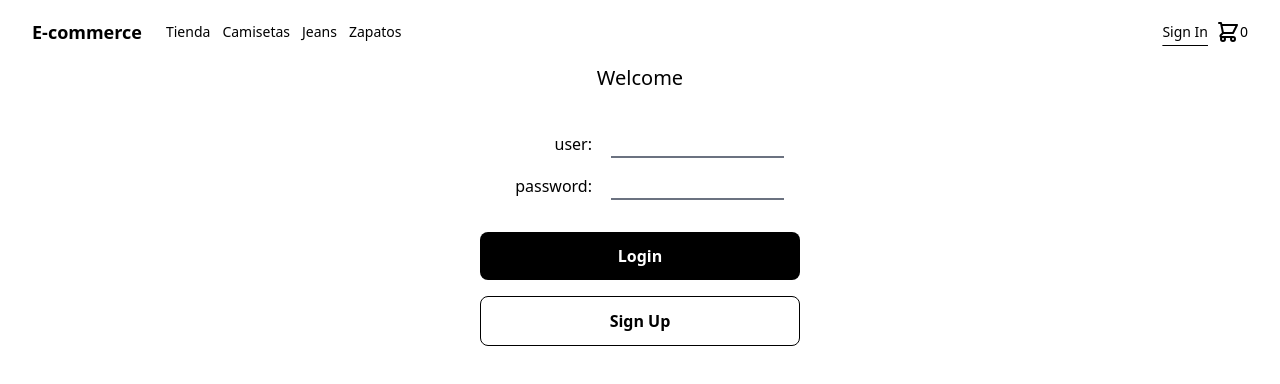
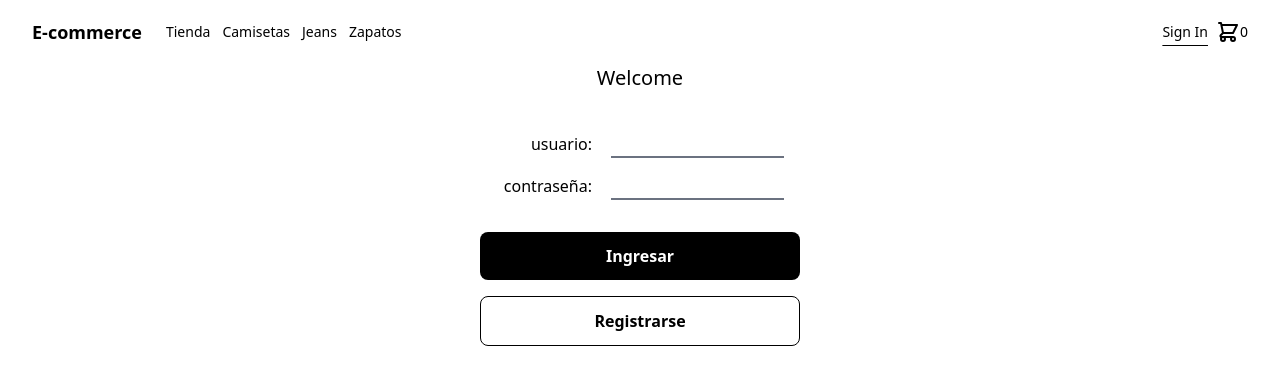
Before and after one commit to AndriwRC/diplomado-store, a React (Vite) app: page /sign-in in a window 1280 px wide. Shown: the top 384 px of the page. Built offline with nearby package versions, Linux system fonts and the light colour scheme; no server answers.

Commit message:
set forms information to spanish

```diff
--- a/src/Components/LogInForm/index.jsx
+++ b/src/Components/LogInForm/index.jsx
@@ -57,7 +57,7 @@ const LogInForm = ({ setShowSignUpForm }) => {
       >
         <div className='flex flex-wrap justify-between gap-4 p-4'>
           <label className='w-1/3 text-end' htmlFor='user'>
-            user:
+            usuario:
           </label>
           <input
             className='w-3/5 border-b-2 border-b-gray-500 outline-none focus-within:border-black'
@@ -67,7 +67,7 @@ const LogInForm = ({ setShowSignUpForm }) => {
             required
           />
           <label className='w-1/3 text-end' htmlFor='pass'>
-            password:
+            contraseña:
           </label>
           <input
             className='w-3/5 border-b-2 border-b-gray-500 outline-none focus-within:border-black'
@@ -78,13 +78,13 @@ const LogInForm = ({ setShowSignUpForm }) => {
           />
         </div>
         <button className='w-full py-3 rounded-lg font-semibold bg-black text-white'>
-          Login
+          Ingresar
         </button>
         <button
           className='py-3 rounded-lg font-semibold border border-black  text-black'
           onClick={() => setShowSignUpForm(true)}
         >
-          Sign Up
+          Registrarse
         </button>
       </form>
       <Modal
--- a/src/Components/SignUpForm/index.jsx
+++ b/src/Components/SignUpForm/index.jsx
@@ -33,13 +33,14 @@ function SignUpForm({ setShowSignUpForm, formMode }) {
 
   return (
     <form
+      ref={form}
       className='flex flex-col w-72 sm:w-80 bg-white'
       onSubmit={(e) => {
         e.preventDefault();
         createAccount();
       }}
     >
-      <label htmlFor='name'>Your name:</label>
+      <label htmlFor='name'>Nombre:</label>
       <input
         className='mt-1 mb-6 p-3 border border-black rounded-lg text-sm'
         id='name'
@@ -47,7 +48,7 @@ function SignUpForm({ setShowSignUpForm, formMode }) {
         placeholder='Peter'
         required
       />
-      <label htmlFor='email'>Your e-mail:</label>
+      <label htmlFor='email'>e-mail:</label>
       <input
         className='mt-1 mb-6 p-3 border border-black rounded-lg text-sm'
         id='email'
@@ -55,7 +56,7 @@ function SignUpForm({ setShowSignUpForm, formMode }) {
         placeholder='h1@helloworld.com'
         required
       />
-      <label htmlFor='pass'>Your password:</label>
+      <label htmlFor='pass'>Crea tu contraseña:</label>
       <input
         className='mt-1 mb-6 p-3 border border-black rounded-lg text-sm'
         id='pass'
```
